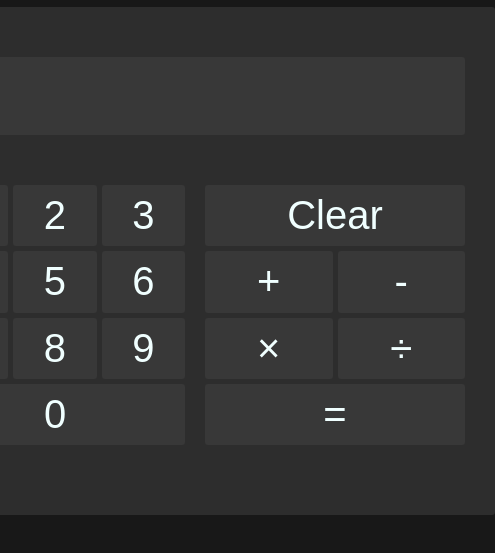
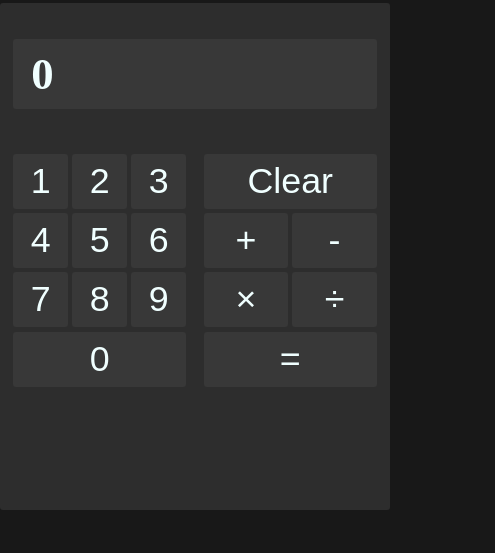
Before and after one commit to laoWaiRay/calculator_project, a website: page index.html in a window 390 px wide. Shown: the part 205-758 px from the top of the page, 495 px wide, since content can reach past the window. Drawn offline with Linux system fonts and the light colour scheme.

Commit message:
Add responsive styles

```diff
--- a/sass/main.scss
+++ b/sass/main.scss
@@ -137,3 +137,17 @@ button{
     grid-column: 1/span 3;
     grid-row: 4/span 1;
 }
+
+@media only screen and (max-width: 600px){
+    html{
+        font-size: 56%;
+    }
+    body{
+        padding: 0;
+    }
+    .calc{
+        width: 100vw;
+        padding: 4rem 1.5rem;
+        height: 60vh;
+    }
+}
```
Also changed, not shown: css/styles.css, 1 other file.
